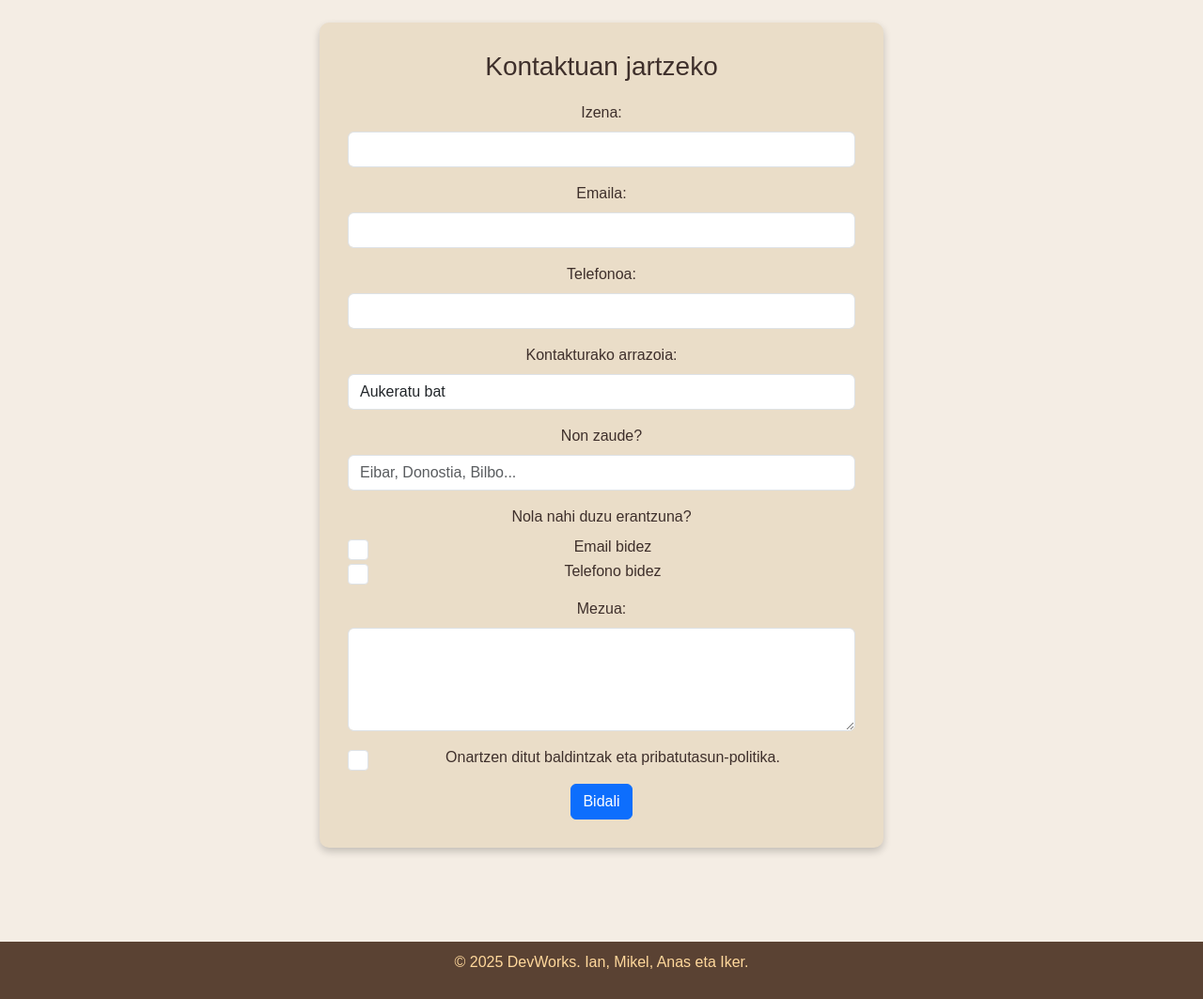
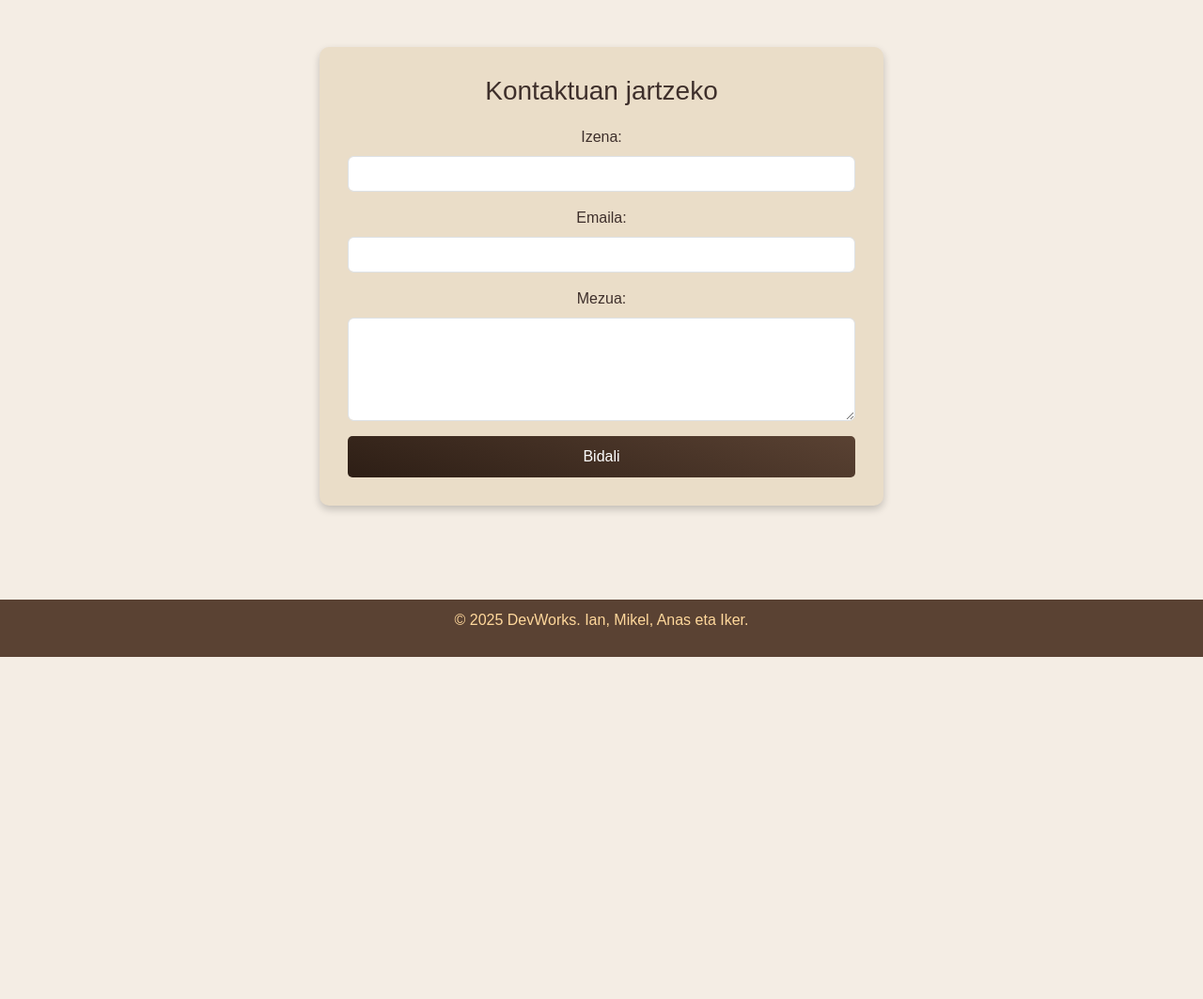
Before and after one commit to PAAG1-Ethazi-24-25/challenge-3-repository-talde1-anas-mikel-iker-ian, a PHP site: page /KONTAKTUA/Kontaktua.html in a window 1280 px wide. Shown: the part 153-1216 px from the top of the page at 94% size. After the commit the page ends 852 px from the top, so only its background shows below. Run offline with PHP 8.4, Linux system fonts and the light colour scheme.

Commit message:
kontaktua basico porque no me deja añadir muchas cosas mas

```diff
--- a/KONTAKTUA/Kontaktua.css
+++ b/KONTAKTUA/Kontaktua.css
@@ -100,17 +100,17 @@ input:focus, textarea:focus {
     padding: 10px;
     border: none;
     border-radius: 5px;
-    background: linear-gradient(0.25turn, var(--primary-color), var(--secondary-color));
+    background: linear-gradient(0.55turn, var(--primary-color), var(--secondary-color));
     color: white;
     font-size: 16px;
     cursor: pointer;
-    transition: background 0.3s, transform 0.2s;
+    transition: background 0.3s, transform 0.8s;
 }
 
 /* Efecto hover */
 .btn-submit:hover {
-    background: var(--highlight-color);
-    color: var(--primary-color);
+    background: linear-gradient(0.55turn, var(--highlight-color), var(--primary-color));
+    color: var(--secondary-color);
     transform: scale(1.05);
 }
 
--- a/KONTAKTUA/Kontaktua.html
+++ b/KONTAKTUA/Kontaktua.html
@@ -45,81 +45,33 @@
         </nav>
     </header>
 
-    <div class="container mt-4">
+        <div class="container">
             <h3>Kontaktuan jartzeko</h3>
             <form id="contactForm">
-            <!-- Nombre -->
                 <div class="mb-3">
-                <label for="izena" class="form-label">Izena:</label>
-                <input type="text" id="izena" class="form-control">
+                    <label for="nombre" class="form-label">Izena:</label>
+                    <input type="text" id="nombre" class="form-control">
                     <div class="error-message"></div>
                 </div>
 
-            <!-- Email -->
                 <div class="mb-3">
-                <label for="emaila" class="form-label">Emaila:</label>
-                <input type="email" id="emaila" class="form-control">
+                    <label for="email" class="form-label">Emaila:</label>
+                    <input type="email" id="email" class="form-control">
                     <div class="error-message"></div>
                 </div>
 
-            <!-- Teléfono -->
                 <div class="mb-3">
-                <label for="telefonoa" class="form-label">Telefonoa:</label>
-                <input type="tel" id="telefonoa" class="form-control">
+                    <label for="mensaje" class="form-label">Mezua:</label>
+                    <textarea id="mensaje" class="form-control" rows="4"></textarea>
                     <div class="error-message"></div>
                 </div>
 
-            <!-- Razón del contacto -->
-            <div class="mb-3">
-                <label for="arrazoia" class="form-label">Kontakturako arrazoia:</label>
-                <select id="arrazoia" class="form-control">
-                    <option value="" disabled selected>Aukeratu bat</option>
-                    <option value="salmenta">Nire produktuak saldu nahi ditut</option>
-                    <option value="erosketa">Produktu baten inguruko zalantza</option>
-                    <option value="laguntza">Arazo teknikoa</option>
-                    <option value="beste">Beste arrazoi bat</option>
-                </select>
-                <div class="error-message"></div>
+                <button type="submit" class="btn-submit">Bidali</button>
+                <p id="successMessage" class="success-message">Formulario enviado correctamente.</p>
+            </form>
         </div>
 
-            <!-- Ubicación -->
-            <div class="mb-3">
-                <label for="kokapena" class="form-label">Non zaude?</label>
-                <input type="text" id="kokapena" class="form-control" placeholder="Eibar, Donostia, Bilbo...">
-                <div class="error-message"></div>
-            </div>
-
-            <!-- Preferencia de contacto -->
-            <div class="mb-3">
-                <label class="form-label">Nola nahi duzu erantzuna?</label>
-                <div class="form-check">
-                    <input class="form-check-input" type="checkbox" id="emailPreferentzia">
-                    <label class="form-check-label" for="emailPreferentzia">Email bidez</label>
-                </div>
-                <div class="form-check">
-                    <input class="form-check-input" type="checkbox" id="telefonoPreferentzia">
-                    <label class="form-check-label" for="telefonoPreferentzia">Telefono bidez</label>
-                </div>
-            </div>
-
-            <!-- Mensaje -->
-            <div class="mb-3">
-                <label for="mezua" class="form-label">Mezua:</label>
-                <textarea id="mezua" class="form-control" rows="4"></textarea>
-                <div class="error-message"></div>
-            </div>
-
-            <!-- Aceptación de términos -->
-            <div class="mb-3 form-check">
-                <input type="checkbox" class="form-check-input" id="baldintzak">
-                <label class="form-check-label" for="baldintzak">Onartzen ditut baldintzak eta pribatutasun-politika.</label>
-            </div>
-
-            <!-- Botón de enviar -->
-            <button type="submit" class="btn btn-primary">Bidali</button>
-            <p id="successMessage" class="text-success mt-2" style="display:none;">Formularioa bidali egin da.</p>
-        </form>
-    </div>
+        <script src="contacto.js"></script>
 
 
     <footer>
--- a/KONTAKTUA/Kontaktua.js
+++ b/KONTAKTUA/Kontaktua.js
@@ -3,50 +3,25 @@ $(document).ready(function () {
         event.preventDefault(); // Evita el envío por defecto
 
         $(".error-message").hide();
-        $("input, textarea, select").removeClass("error");
+        $("input, textarea").removeClass("error");
 
-        let izena = $("#izena").val().trim();
-        let emaila = $("#emaila").val().trim();
-        let telefonoa = $("#telefonoa").val().trim();
-        let arrazoia = $("#arrazoia").val();
-        let kokapena = $("#kokapena").val().trim();
-        let mezua = $("#mezua").val().trim();
-        let terminoOnarpena = $("#baldintzak").is(":checked");
-
+        let nombre = $("#nombre").val().trim();
+        let email = $("#email").val().trim();
+        let mensaje = $("#mensaje").val().trim();
         let valido = true;
 
-        if (izena === "") {
-            $("#izena").addClass("error").after("<div class='error-message'>Izena beharrezkoa da.</div>").show();
+        if (nombre === "") {
+            $("#nombre").addClass("error").next(".error-message").text("Izena beharrezkoa da.").show();
             valido = false;
         }
 
-        if (emaila === "" || !emaila.includes("@") || !emaila.includes(".")) {
-            $("#emaila").addClass("error").after("<div class='error-message'>Emaila baliogabea da.</div>").show();
+        if (email === "" || !email.includes("@") || !email.includes(".")) {
+            $("#email").addClass("error").next(".error-message").text("Emaila baliogabea da.").show();
             valido = false;
         }
 
-        if (telefonoa !== "" && !/^\d{9}$/.test(telefonoa)) {
-            $("#telefonoa").addClass("error").after("<div class='error-message'>Telefono zenbaki baliogabea.</div>").show();
-            valido = false;
-        }
-
-        if (arrazoia === null) {
-            $("#arrazoia").addClass("error").after("<div class='error-message'>Aukeratu kontaktu arrazoia.</div>").show();
-            valido = false;
-        }
-
-        if (kokapena === "") {
-            $("#kokapena").addClass("error").after("<div class='error-message'>Mesedez, idatzi zure kokapena.</div>").show();
-            valido = false;
-        }
-
-        if (mezua === "") {
-            $("#mezua").addClass("error").after("<div class='error-message'>Mezua idatzi behar duzu.</div>").show();
-            valido = false;
-        }
-
-        if (!terminoOnarpena) {
-            $("#baldintzak").addClass("error").after("<div class='error-message'>Baldintzak onartu behar dituzu.</div>").show();
+        if (mensaje === "") {
+            $("#mensaje").addClass("error").next(".error-message").text("Mezua idatzi behar duzu.").show();
             valido = false;
         }
 
```
Lines whose indentation alone changed are shown as unchanged.
